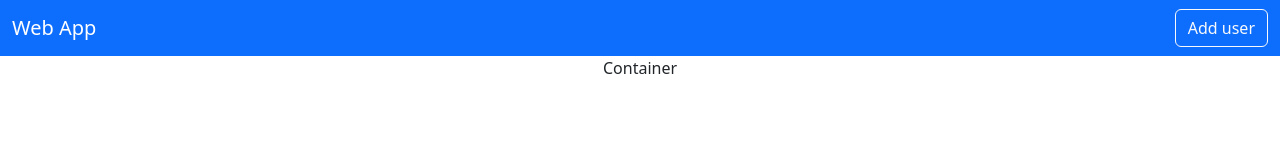
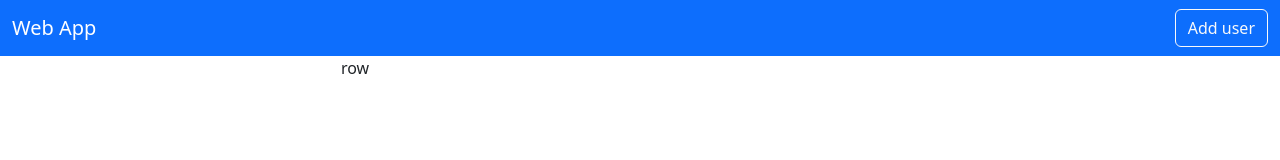
Before and after one commit to dev-from-cbd/react-crud, a React (Create React App) app: page /adduser in a window 1280 px wide. Shown: the top 160 px of the page. Built offline with nearby package versions, Linux system fonts and the light colour scheme.

Commit message:
React JS

```diff
--- a/src/users/AddUser.js
+++ b/src/users/AddUser.js
@@ -1,5 +1,11 @@
 import React from "react";
 
 export default function () {
-  return <div className="container">Container</div>;
+  return (
+    <div className="container">
+      <div className="row">
+        <div className="col-md-6 offset">row</div>
+      </div>
+    </div>
+  );
 }
```
